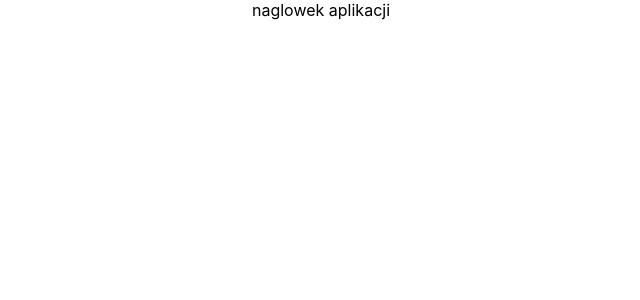
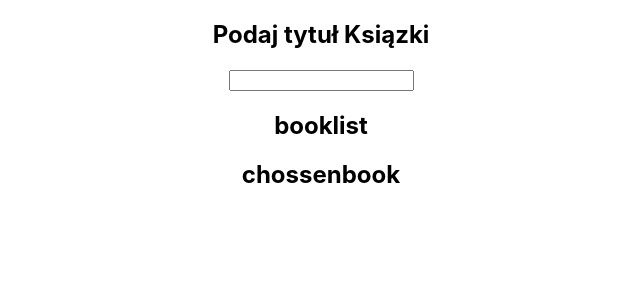
Before and after one commit to MatBasiak/BookReader, a React (Create React App) app: page / in a window 1280 px wide. Shown: the top 300 px of the page, without its empty margins (319-959 px from the left). Built offline with nearby package versions, Linux system fonts and the light colour scheme; what redux-promise-middleware would draw is missing.

Commit message:
add search component

```diff
--- a/src/App.js
+++ b/src/App.js
@@ -1,18 +1,29 @@
 import React, { Component } from 'react';
+import {connect} from 'react-redux'
+import Search from './components/search'
 
 import './App.css';
 
 class App extends Component {
+
+
+getKeywords= e=>{
+  let key = e.target.value;
+  console.log(key)
+}
+
   render() {
     return (
       <div className="App">
-        <header className="App-header">
-          naglowek aplikacji
 
-        </header>
+      <Search keywords={this.getKeywords}/>
+      <h2>booklist</h2>
+      <h2>chossenbook</h2>
       </div>
     );
   }
 }
 
-export default App;
+
+
+export default connect(null,null)(App);
--- /dev/null
+++ b/src/components/search.js
@@ -0,0 +1,12 @@
+import React from "react";
+
+const Search = props => {
+  return (
+    <div className="search_container">
+      <h2> Podaj tytuł Ksiązki</h2>
+      <input type="text" onChange={event => props.keywords(event)} />
+    </div>
+  );
+};
+
+export default Search;
```
Also changed, not shown: src/actions/booksAction.js (+8 -9 lines), src/components/book.js (added), src/components/booksList.js (added), src/containers/book_container.js (added), src/containers/home_container.js (added).
